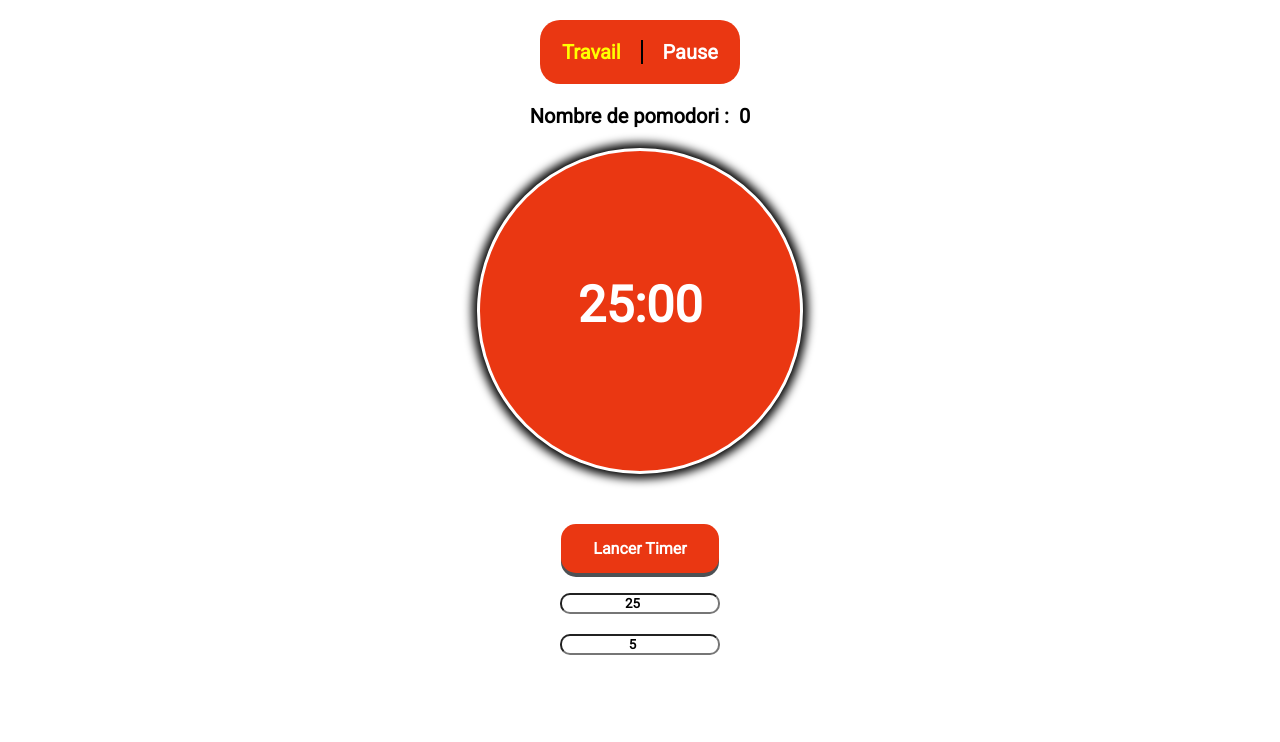
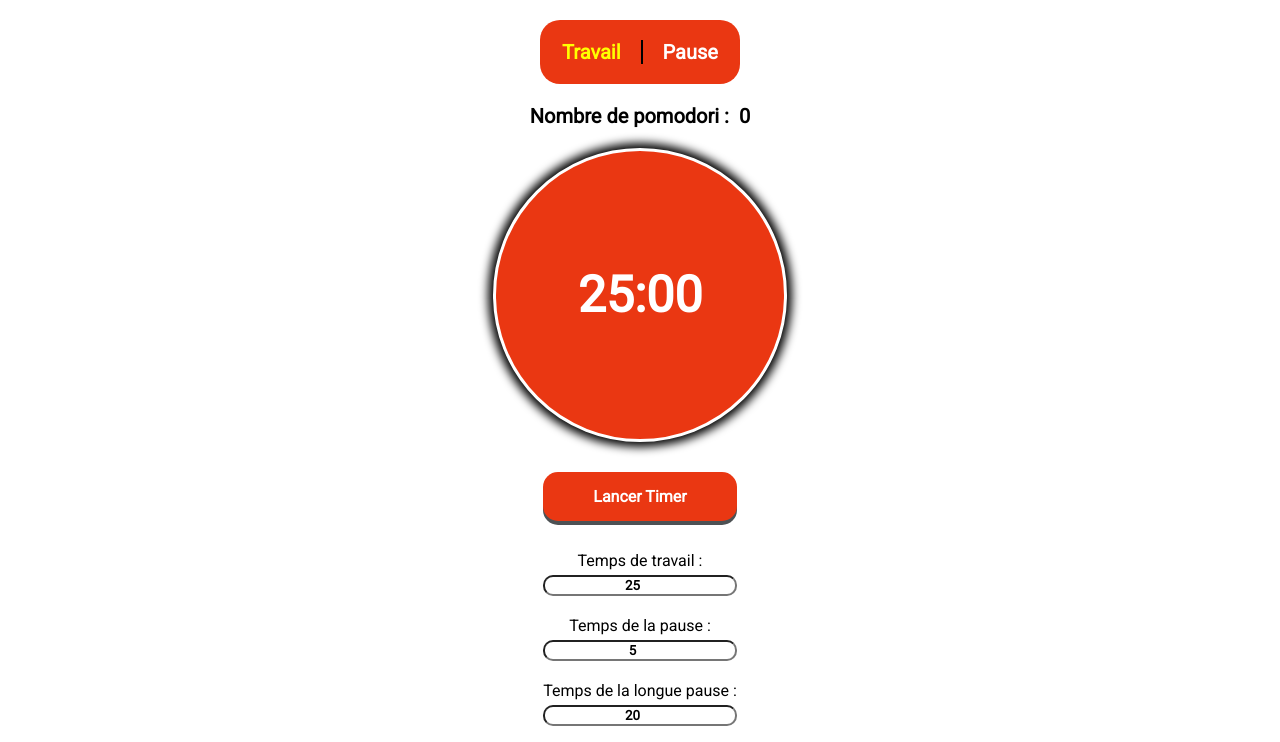
Before and after one commit to AtlasV4/Pomodoro, a plain HTML site: page index.html in a window 1280 px wide. Shown: the part 210-952 px from the top of the page. Drawn offline with Linux system fonts and the light colour scheme.

Commit message:
Modification longue pause + upgrade CSS

```diff
--- a/css/style.css
+++ b/css/style.css
@@ -3,7 +3,6 @@
     font-weight : bold;
     text-align : center;
     color : white;
-    margin-top: 2.5em;
     font-family: 'Roboto', sans-serif;
 }
 
@@ -11,11 +10,16 @@
     background-color : #EA3712;
     border : solid white 3px;
     border-radius: 50%;
-    width: 20em;
-    height: 20em;
+    width: 18em;
+    height: 18em;
     margin-left: auto;
     margin-right: auto;
     box-shadow: 0px 0px 10px 5px;
+    display: flex;
+    flex-direction: column;
+    justify-content: center;
+    text-align: center;
+
 }
 
 #divBouton {
@@ -35,7 +39,7 @@
     box-shadow: 0px 4px #4D5154;
     font-family: 'Roboto', sans-serif;
     font-weight: bold;
-    z-index: 3;
+    margin-bottom: 30px;
 }
 
 #timer:active {
@@ -98,7 +102,7 @@ footer {
     padding-right: 20px;
     padding-bottom: 10px;
     justify-content: center;
-    margin-top: 100px;
+    margin-top: 60px;
     padding-top: 5px;
     font-size: 14px;
     border-top: solid 2px black;
@@ -108,7 +112,7 @@ footer {
     margin-top: 20px;
 }
 
-#tempsTravail, #tempsPause {
+#tempsTravail, #tempsPause, #tempsLonguePause {
     border-radius: 10px;
     text-align: center;
     font-family: 'Roboto', sans-serif;
@@ -125,3 +129,22 @@ footer {
 #nbPomodori {
     margin-left: 10px;
 }
+
+input {
+    margin-bottom: 20px;
+}
+
+label {
+    font-family: 'Roboto', sans-serif;
+    margin-bottom: 5px;
+}
+
+form {
+    display: flex;
+    flex-direction: column;
+    text-align: center;
+}
+
+#copyright {
+    text-align: center;
+}
--- a/index.html
+++ b/index.html
@@ -32,15 +32,13 @@
         </div>
         <div id="divBouton">
             <form>
-                <div class="gestion">
-                    <input type="button" id="timer" value="Lancer Timer" onclick="getValue()"></button>
-                </div>
-                <div class="gestion">
-                    <input type="number" id="tempsTravail" min="0" placeholder="Temps de travail" value="25"></input>
-                </div>
-                <div class="gestion">
-                    <input type="number" id="tempsPause" min="0" placeholder="Temps de pause" value="5"></input>
-                </div>
+                <input type="button" id="timer" value="Lancer Timer" onclick="getValue()"></button>
+                    <label for="travail"> Temps de travail : </label>
+                    <input type="number" id="tempsTravail" placeholder="Temps de travail" value="25"></input>
+                    <label for="pause"> Temps de la pause : </label>
+                    <input type="number" id="tempsPause" placeholder="Temps de pause" value="5"></input>
+                    <label for="longuePause"> Temps de la longue pause : </label>
+                    <input type="number" id="tempsLonguePause" placeholder="Temps de la longue pause" value="20"></input>
             </form>
         </div>
     </main>
@@ -50,7 +48,7 @@
             procrastination en encourageant un travail intense et sans distractions pendant les pomodoros, suivis de périodes de récupération.
             Cette méthode, développée par Francesco Cirillo, est largement utilisée pour optimiser l'efficacité au travail.
         </p>
-        <p>© 2023 - Pomodoro - Meziere Leny</p>
+        <p id="copyright">© 2023 - Pomodoro - Meziere Leny</p>
     </footer>
     <script src="js/script.js"></script>
 </body>
--- a/js/script.js
+++ b/js/script.js
@@ -1,6 +1,7 @@
 let boutonTimer = document.getElementById("timer")
-let tempsTravail
-let tempsPause
+let tempsTravailInput = document.getElementById("tempsTravail")
+let tempsPauseInput = document.getElementById("tempsPause")
+let tempsLonguePauseInput = document.getElementById("tempsLonguePause")
 let temps
 let compteur = 0
 let nbPomodori = document.getElementById("nbPomodori")
@@ -15,8 +16,9 @@ let boutons = document.getElementById("boutons")
 let minutes
 let secondes
 
+const input = [tempsPauseInput,tempsLonguePauseInput,tempsTravailInput]
+
 getValue()
-console.log(tempsPause, tempsTravail)
 
 boutonTimer.addEventListener("click", () => {
     if(boutonTimer.value == "Lancer Timer") {
@@ -38,7 +40,7 @@ function timer() {
     }
     else {
         compteur++
-        if (compteur % 2 === 0 && compteur % 8 !== 0) {
+        if (compteur % 2 === 0 && compteur % 9 !== 0) {
             temps = tempsTravail * 60;
             divTimer.style.backgroundColor = "#EA3712";
             pause.style.color = "white";
@@ -46,30 +48,40 @@ function timer() {
             boutonTimer.style.backgroundColor = "#EA3712";
             boutons.style.backgroundColor = "#EA3712";
             nbPomodori.innerText = parseInt(nbPomodori.innerText) + 1
-        } else if (compteur % 8 === 0 && compteur % 2 === 0) {
-            nbPomodori.innerText = parseInt(nbPomodori.innerText) + 1
-            temps = 1200;
-            divTimer.style.backgroundColor = "green";
-            travail.style.color = "white";
-            pause.style.color = "yellow";
-            boutonTimer.style.backgroundColor = "green";
-            boutons.style.backgroundColor = "green";
+        } else if (compteur % 9 === 0) {
+            temps = tempsLonguePause * 60;
+            couleurPause()
+            //nbPomodori.innerText = parseInt(nbPomodori.innerText) + 1
         } else if (compteur % 2 !== 0) {
             temps = tempsPause * 60;
-            divTimer.style.backgroundColor = "green";
-            travail.style.color = "white";
-            pause.style.color = "yellow";
-            boutonTimer.style.backgroundColor = "green";
-            boutons.style.backgroundColor = "green";
+            couleurPause()
         }
     }
 }
 
 function getValue() {
-    tempsTravail = document.getElementById("tempsTravail").value
-    tempsPause = document.getElementById("tempsPause").value
+    tempsTravail = tempsTravailInput.value
+    tempsPause = tempsPauseInput.value
+    tempsLonguePause = tempsLonguePauseInput.value
     temps = tempsTravail * 60
     minutes = parseInt(temps/60,10) < 10 ? "0"+parseInt(temps/60,10) : parseInt(temps/60,10)
     secondes = parseInt(temps % 60,10) < 10 ? "0"+parseInt(temps % 60,10) : parseInt(temps % 60,10)
     duree.innerText = minutes + ":" + secondes
 }
+
+function couleurPause() {
+    divTimer.style.backgroundColor = "green";
+            travail.style.color = "white";
+            pause.style.color = "yellow";
+            boutonTimer.style.backgroundColor = "green";
+            boutons.style.backgroundColor = "green";
+}
+
+
+for(let resultat of input) {
+    resultat.addEventListener('input', function(){
+        let valeur = this.value.match(/^\d+$/);
+        if (valeur === null) {
+            this.value = "";
+        }
+})}
```
